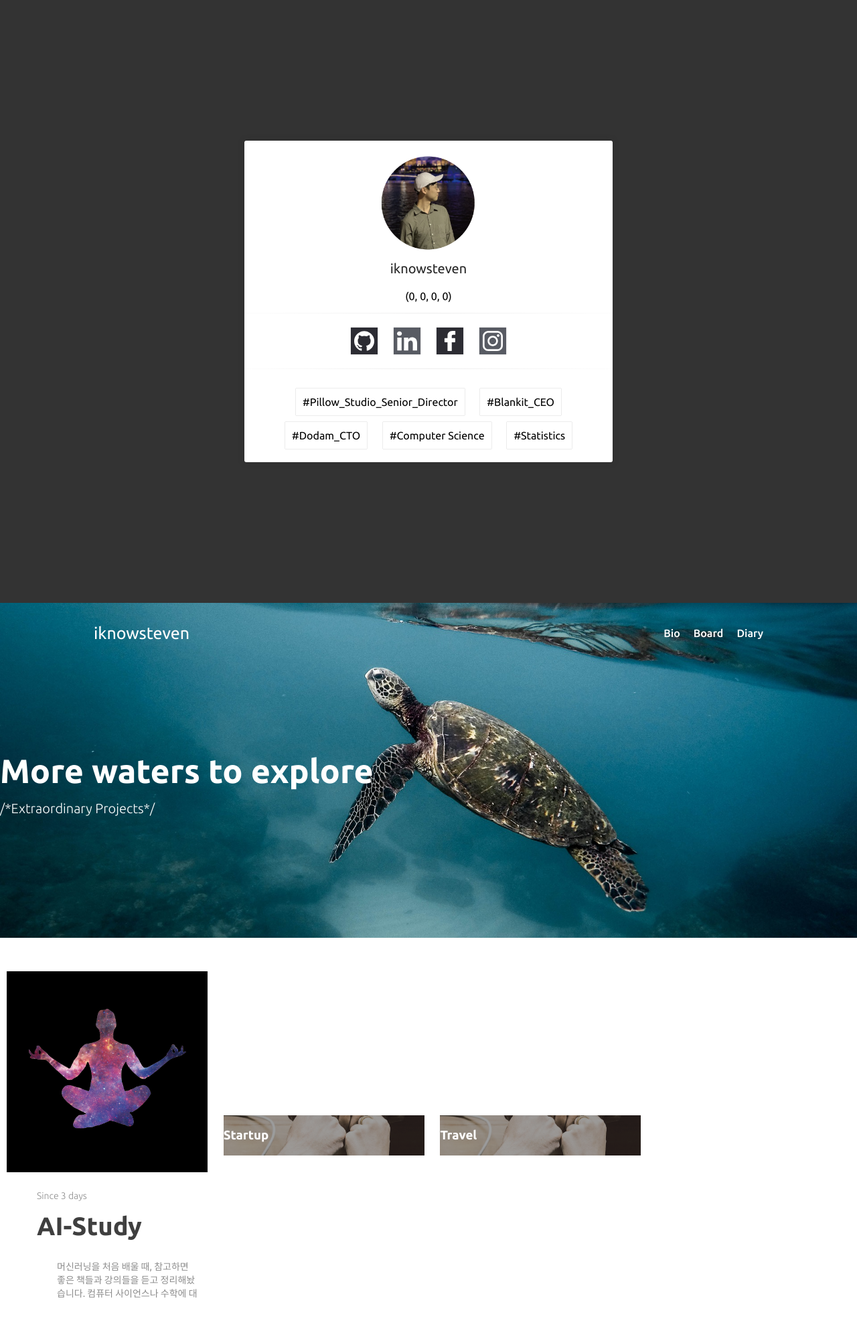
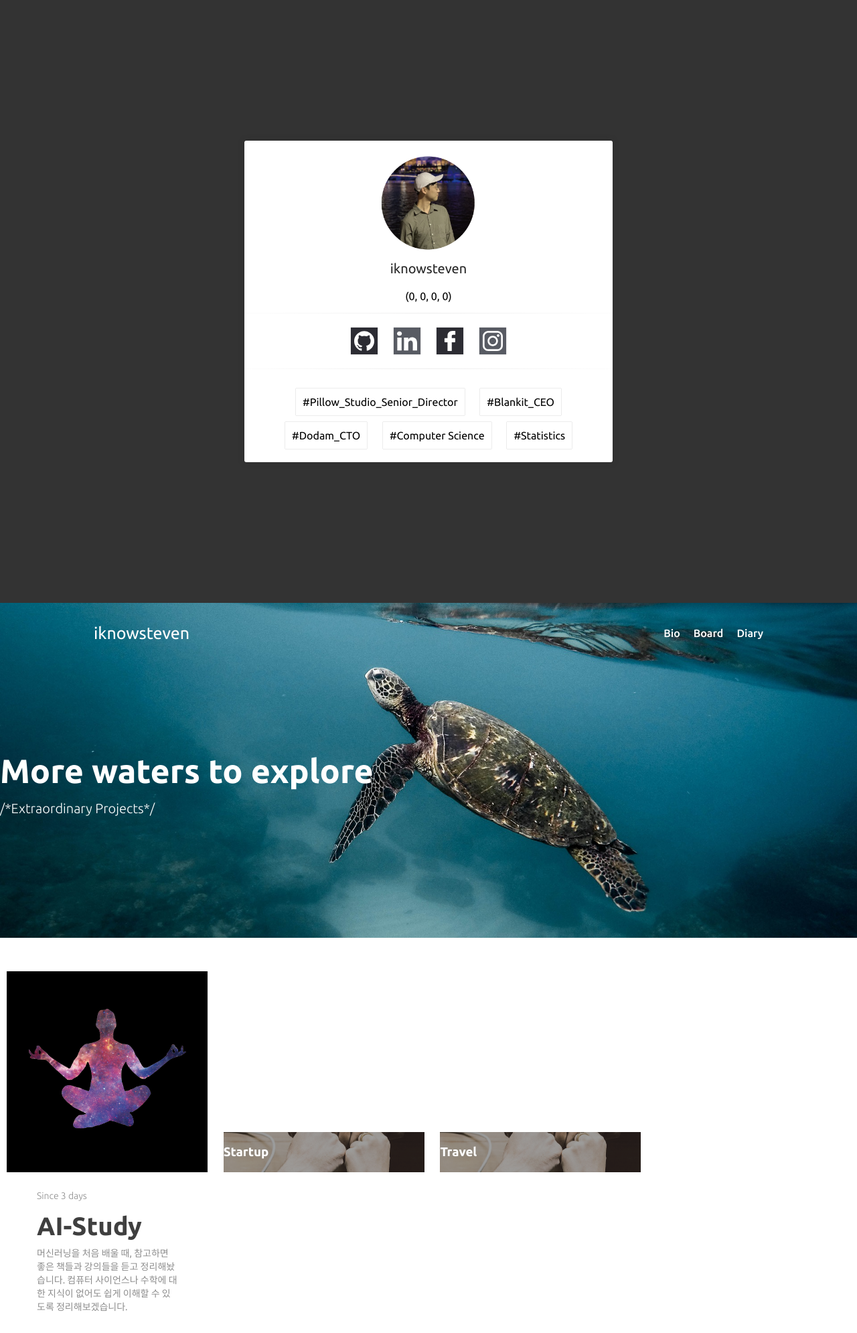
Before and after one commit to iknowSteven/iknowSteven.github.io, a Jekyll site: the page built from index.md, in a window 1280 px wide. Shown: the whole page at 67% size. Built offline with Jekyll 4.4.1, drawn with Linux system fonts in a browser that asks for light colours; our own code applies the rules of GitHub Pages for plain Markdown files; before the commit the page ends 1940 px from its top, so only the background shows below that.

Commit message:
no message

```diff
--- a/assets/css/countdown.css
+++ b/assets/css/countdown.css
@@ -15,6 +15,17 @@
 #all_countdown {
     margin-top: 50px;
     color: #8d8d8d;
+}
+
+.countdown_container_white {
+    width: 300px;
+    border-color: #2aa198;
+    color: #FFFFFF;
+    margin: auto;
+    position: relative;
+    display: inline-block;
+    margin: 0 10px 0 10px;
+    vertical-align: middle;
 }
 
 .countdown_remain {
@@ -42,26 +53,14 @@
 
 .countdown_container_white_subtext {
     color: #8d8d8d;
-    top: 40px;
     position:relative;
     font-weight: 400;
     font-size: 14px;
     width: 70%;
     left: 50%;
     transform:translateX(-50%);
-    margin: 0 0 0 30px;
-    padding: 0;
-}
-
-.countdown_container_white {
-    width: 300px;
-    border-color: #2aa198;
-    color: #FFFFFF;
-    margin: auto;
-    position: relative;
-    display: inline-block;
-    margin: 0 10px 0 10px;
-    vertical-align: middle;
+    margin-bottom: 30px;
+    margin-top: 20px;
 }
 
 @media ( max-width: 1000px ) {
```
